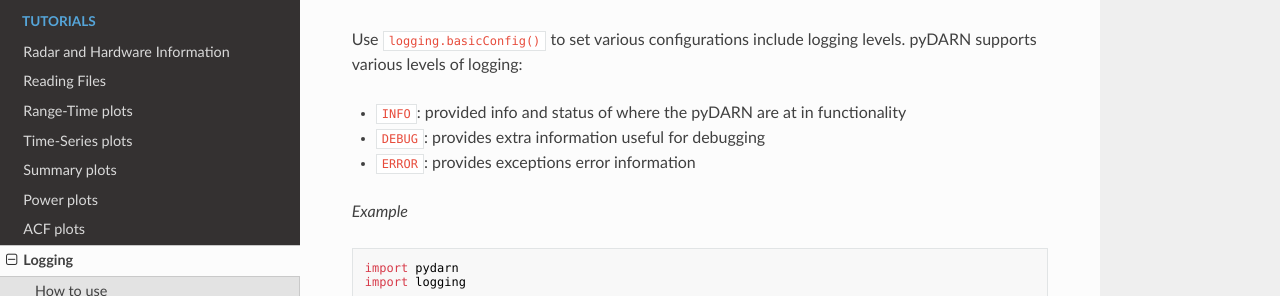
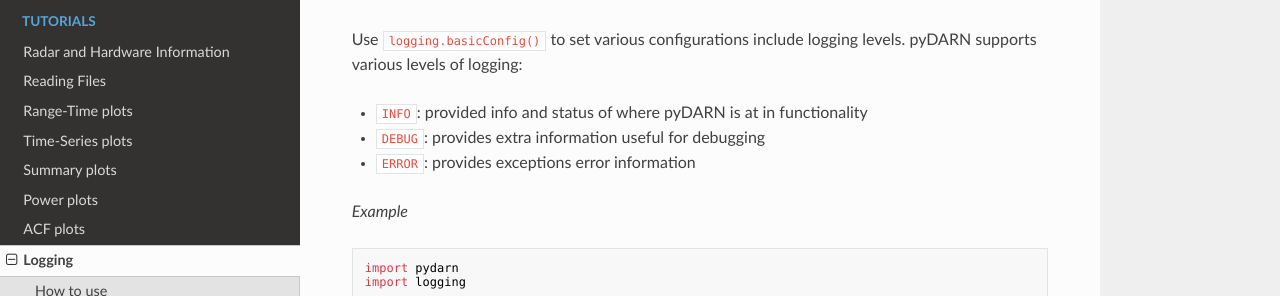
Before and after one commit to SuperDARN/pydarn, an MkDocs documentation site: the page built from docs/user/logging.md, in a window 1280 px wide and 1392 px high. Shown: the part 260-556 px from the top of the window. Built offline with MkDocs 1.6.1, drawn with Linux system fonts in a browser that asks for light colours; nearby versions of some CDN libraries.

Commit message:
fixed logging wordig

```diff
--- a/docs/user/logging.md
+++ b/docs/user/logging.md
@@ -23,7 +23,7 @@ pyDARN supports python [logging library](https://docs.python.org/3/library/loggi
 Use `logging.basicConfig()` to set various configurations include logging levels.
 pyDARN supports various levels of logging:
 
-- `INFO`: provided info and status of where the pyDARN are at in functionality
+- `INFO`: provided info and status of where pyDARN is at in functionality
 - `DEBUG`: provides extra information useful for debugging
 - `ERROR`: provides exceptions error information
 
```
